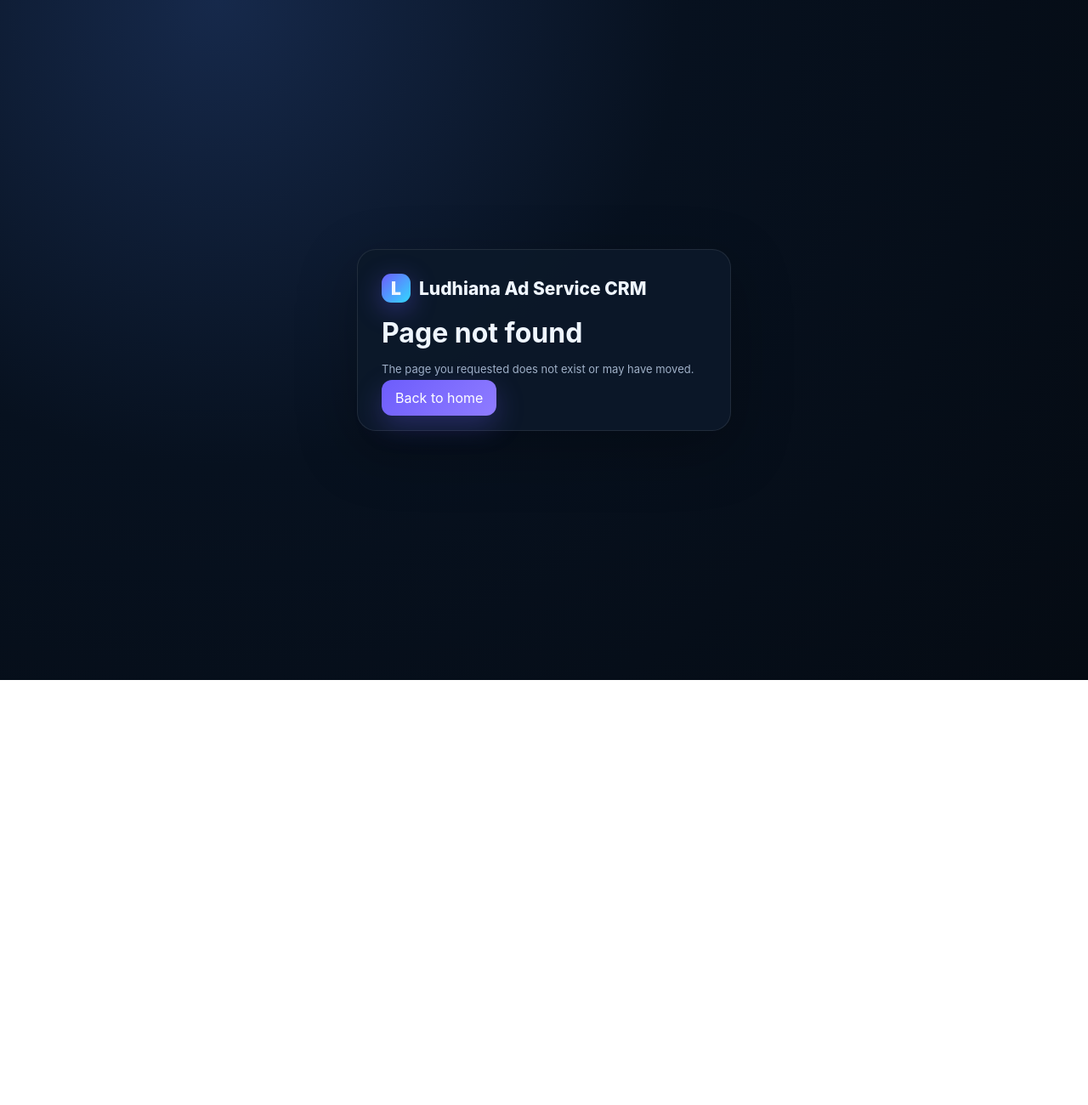
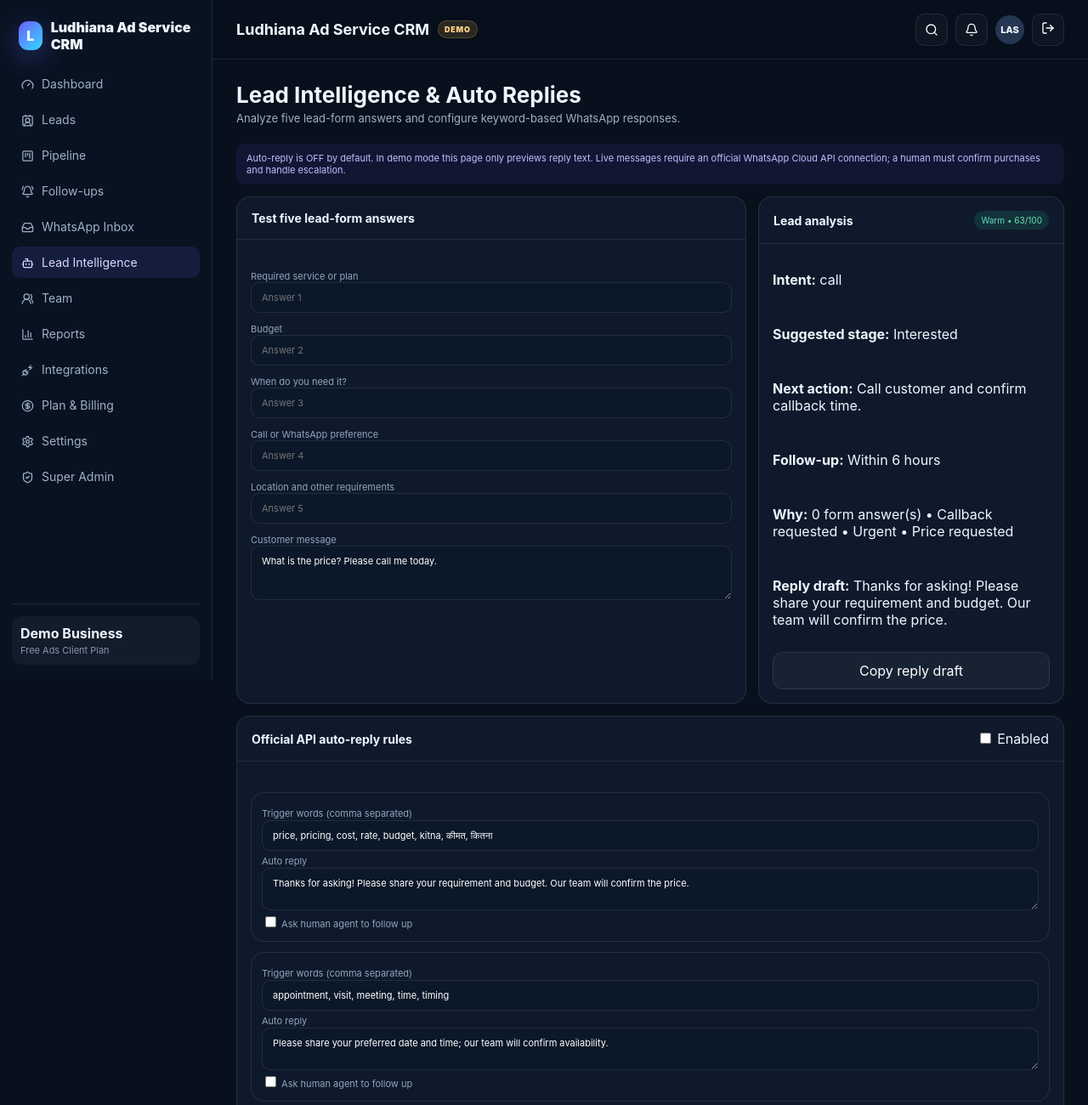
Before and after one commit to mistersingh1000-dev/ludhiana-ad-service-crm, a Next.js app: page /dashboard/automation in a window 1280 px wide. Before the commit this address had no page. Shown: the top 1300 px of the page at 85% size. Before the commit the page ends 800 px from the top, so only its background shows below. Built offline with nearby package versions, Linux system fonts and the light colour scheme; no server answers.

Commit message:
Add lead intelligence rules editor and qualification simulator

```diff
--- /dev/null
+++ b/app/dashboard/automation/page.tsx
@@ -0,0 +1,61 @@
+"use client";
+import PageTitle from "@/components/PageTitle";
+import {useDemoCRM} from "@/components/DemoCRMProvider";
+import {createBrowserSupabaseClient} from "@/lib/supabase-browser";
+import {qualifyLead,chooseReply,defaultReplyRules,ReplyRule} from "@/lib/lead-intelligence";
+import {useEffect,useState} from "react";
+const questions=["Required service or plan","Budget","When do you need it?","Call or WhatsApp preference","Location and other requirements"];
+const KEY="ludhiana-crm-bot-settings-v1";
+export default function Automation(){
+ const {mode,leads}=useDemoCRM();
+ const [answers,setAnswers]=useState<Record<string,string>>({});
+ const [message,setMessage]=useState("What is the price? Please call me today.");
+ const [rules,setRules]=useState<ReplyRule[]>(defaultReplyRules);
+ const [enabled,setEnabled]=useState(false),[org,setOrg]=useState(""),[notice,setNotice]=useState("");
+ const [tasks,setTasks]=useState<Array<{id:string;lead_id:string;title:string;due_at:string}>>([]);
+ const q=qualifyLead(answers,message,"Customer"),matched=chooseReply(message,rules);
+ useEffect(()=>{async function load(){
+  if(mode==="demo"){try{const x=JSON.parse(localStorage.getItem(KEY)||"{}");if(x.rules)setRules(x.rules);setEnabled(Boolean(x.enabled));}catch{}return;}
+  const s=createBrowserSupabaseClient();if(!s)return;
+  const {data:{user}}=await s.auth.getUser();if(!user)return;
+  const {data:p}=await s.from("profiles").select("organization_id").eq("id",user.id).single();
+  if(!p?.organization_id)return;setOrg(p.organization_id);
+  const {data:settings}=await s.from("automation_settings").select("auto_reply_enabled,reply_rules").eq("organization_id",p.organization_id).maybeSingle();
+  if(settings){setEnabled(Boolean(settings.auto_reply_enabled));if(Array.isArray(settings.reply_rules)&&settings.reply_rules.length)setRules(settings.reply_rules);}
+  const {data:t}=await s.from("lead_tasks").select("id,lead_id,title,due_at").eq("status","pending").order("due_at").limit(30);setTasks(t||[]);
+ }void load();},[mode]);
+ async function save(){
+  if(mode==="demo"){localStorage.setItem(KEY,JSON.stringify({rules,enabled}));setNotice("Rules saved for demo only; no WhatsApp messages sent.");return;}
+  const s=createBrowserSupabaseClient();if(!s||!org){setNotice("Connect Supabase and sign in.");return;}
+  const valid=rules.map(r=>({...r,keywords:r.keywords.filter(k=>k.trim().length>=2).slice(0,15),reply:r.reply.slice(0,2000)}));
+  const {error}=await s.from("automation_settings").upsert({organization_id:org,auto_reply_enabled:enabled,reply_rules:valid});
+  setNotice(error?error.message:"Settings saved. Sending additionally requires official WhatsApp Cloud API integration.");
+ }
+ async function done(id:string){const s=createBrowserSupabaseClient();if(!s)return;const {error}=await s.from("lead_tasks").update({status:"done"}).eq("id",id);if(error)setNotice(error.message);else setTasks(ts=>ts.filter(t=>t.id!==id));}
+ return <><PageTitle title="Lead Intelligence & Auto Replies" subtitle="Analyze five lead-form answers and configure keyword-based WhatsApp responses."/>
+ <div className="notice" style={{marginBottom:14}}>Auto-reply is OFF by default. In demo mode this page only previews reply text. Live messages require an official WhatsApp Cloud API connection; a human must confirm purchases and handle escalation.</div>
+ {notice&&<div className="notice" style={{marginBottom:14}}>{notice}</div>}
+ <div className="grid-2"><div className="card"><div className="card-head"><h3>Test five lead-form answers</h3></div><div className="card-body form">
+ {questions.map((x,i)=><label key={i}>{x}<input className="input" value={answers[x]||""} onChange={e=>setAnswers(a=>({...a,[x]:e.target.value}))} placeholder={"Answer "+(i+1)}/></label>)}
+ <label>Customer message<textarea className="input" rows={3} value={message} onChange={e=>setMessage(e.target.value)}/></label></div></div>
+ <div className="card"><div className="card-head"><h3>Lead analysis</h3><span className="connected">{q.priority} • {q.score}/100</span></div><div className="card-body" style={{display:"grid",gap:12}}>
+ <p><strong>Intent:</strong> {q.intent}</p><p><strong>Suggested stage:</strong> {q.suggestedStatus}</p>
+ <p><strong>Next action:</strong> {q.nextAction}</p><p><strong>Follow-up:</strong> {q.followUpHours? "Within "+q.followUpHours+" hours":"Do not contact"}</p>
+ <p><strong>Why:</strong> {q.reasons.join(" • ")}</p>
+ <p><strong>Reply draft:</strong> {matched?.reply||q.replyDraft||"No outreach — opt-out"}</p>
+ <button className="btn" onClick={()=>{void navigator.clipboard.writeText(matched?.reply||q.replyDraft);setNotice("Draft copied. Send manually in WhatsApp.");}}>Copy reply draft</button>
+ </div></div></div>
+ <div className="card" style={{marginTop:14}}><div className="card-head"><h3>Official API auto-reply rules</h3><label><input type="checkbox" checked={enabled} onChange={e=>setEnabled(e.target.checked)}/> Enabled</label></div><div className="card-body form">
+ {rules.map((r,i)=><div className="card" style={{padding:12}} key={r.id}>
+  <label>Trigger words (comma separated)<input className="input" value={r.keywords.join(", ")} onChange={e=>setRules(rs=>rs.map((x,j)=>j===i?{...x,keywords:e.target.value.split(",").map(w=>w.trim()).filter(Boolean)}:x))}/></label>
+  <label>Auto reply<textarea className="input" rows={2} value={r.reply} onChange={e=>setRules(rs=>rs.map((x,j)=>j===i?{...x,reply:e.target.value}:x))}/></label>
+  <label><input type="checkbox" checked={Boolean(r.handoff)} onChange={e=>setRules(rs=>rs.map((x,j)=>j===i?{...x,handoff:e.target.checked}:x))}/> Ask human agent to follow up</label>
+ </div>)}
+ <div><button className="btn" onClick={()=>setRules(xs=>[...xs,{id:"custom_"+Date.now(),keywords:[],reply:""}])}>Add rule</button> <button className="btn btn-primary" onClick={()=>void save()}>Save automation</button></div>
+ <p className="small-note">Rules apply only to inbound WhatsApp messages while automatic replies are enabled. A Facebook form submission creates a lead and human follow-up task; it does not trigger unsolicited messages.</p>
+ </div></div>
+ <div className="card" style={{marginTop:14}}><div className="card-head"><h3>Next-action queue</h3><span className="small-note">{mode==="demo"?"Demo":"Live "+tasks.length+" pending"}</span></div><div className="card-body">
+ {mode==="demo"?leads.slice(0,6).map(l=><div className="task" key={l.id}><div className="task-meta"><strong>{l.name}</strong><span>{qualifyLead(l.answers||{},"",l.name).nextAction}</span></div></div>):tasks.map(t=><div className="task" key={t.id}><div className="task-meta"><strong>{t.title}</strong><span>{t.due_at?new Date(t.due_at).toLocaleString("en-IN"):""}</span></div><button className="btn" onClick={()=>void done(t.id)}>Done</button></div>)}
+ {mode==="live"&&!tasks.length&&<p>No pending actions.</p>}</div></div>
+ </>;
+}
```
